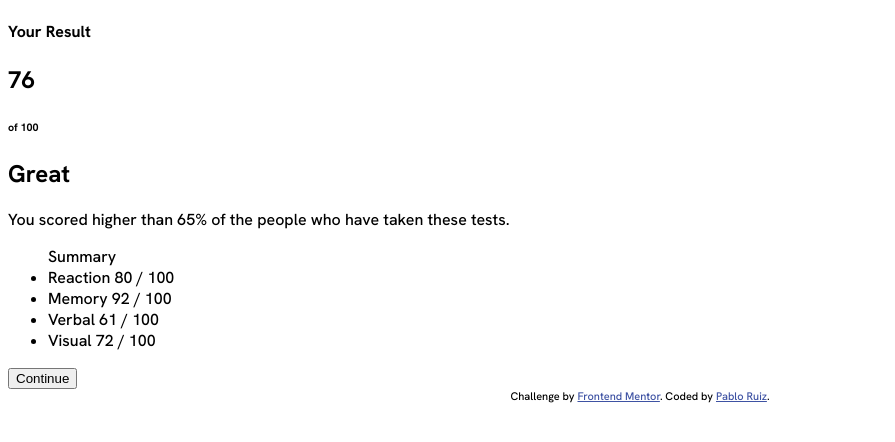
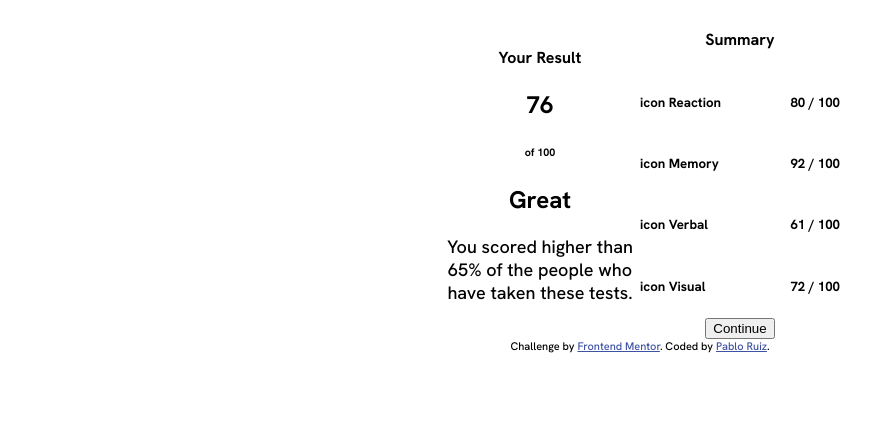
Before and after one commit to PabloRuiz92/results-summary-component-main-pablo-ruiz.github.io, a plain HTML site: page index.html in a window 1280 px wide. Shown: the whole page, without its empty margins (0-895 px from the left). Drawn offline with Linux system fonts and the light colour scheme.

Commit message:
Terminado el layout basico

```diff
--- a/CSS/style.css
+++ b/CSS/style.css
@@ -1,6 +1,36 @@
 body {
     box-sizing: border-box;
     font-family: 'Hanken Grotesk', sans-serif;
+    text-align: center;
+    min-height: 100vh;
+}
+
+.flex-container {
+    display: flex;
+    flex-direction: row;
+    align-items: center;
+    justify-content: center;
+}
+
+@media (max-width: 375px) {
+    .flex-container {
+        flex-direction: column;
+    }
+}
+
+p {
+    font-size: 18px;
+}
+
+.result , .summary {
+    width: 200px;
+}
+
+.summary>div {
+    display: flex;
+    flex-direction: row;
+    align-items: center;
+    justify-content: space-between;
 }
 
 .attribution {
--- a/index.html
+++ b/index.html
@@ -13,7 +13,7 @@
 </head>
 <body>
 
-  <section>
+  <section class="flex-container">
     <div class="result">
       <h4>Your Result</h4>
       <div>
@@ -26,13 +26,23 @@
       </p>
     </div>
     <div class="summary">
-      <ul>
-        Summary
-        <li>Reaction        80 / 100</li>
-        <li>Memory          92 / 100</li>
-        <li>Verbal          61 / 100</li>
-        <li>Visual          72 / 100</li>
-      </ul>
+      <h4>Summary</h4>
+      <div>
+        <h5>icon Reaction</h5>
+        <h5>80 / 100</h5>
+      </div>
+      <div>
+        <h5>icon Memory</h5>
+        <h5>92 / 100</h5>
+      </div>
+      <div>
+        <h5>icon Verbal</h5>
+        <h5>61 / 100</h5>
+      </div>
+      <div>
+        <h5>icon Visual</h5>
+        <h5>72 / 100</h5>
+      </div>
       <button>Continue</button>
     </div>
   </section>
```
